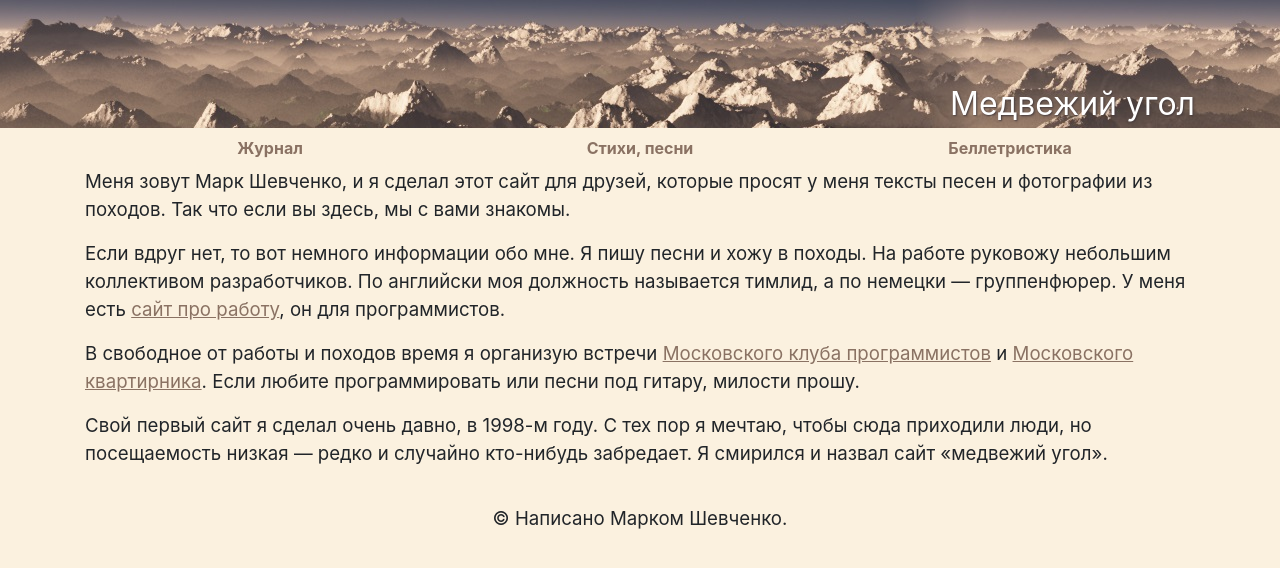
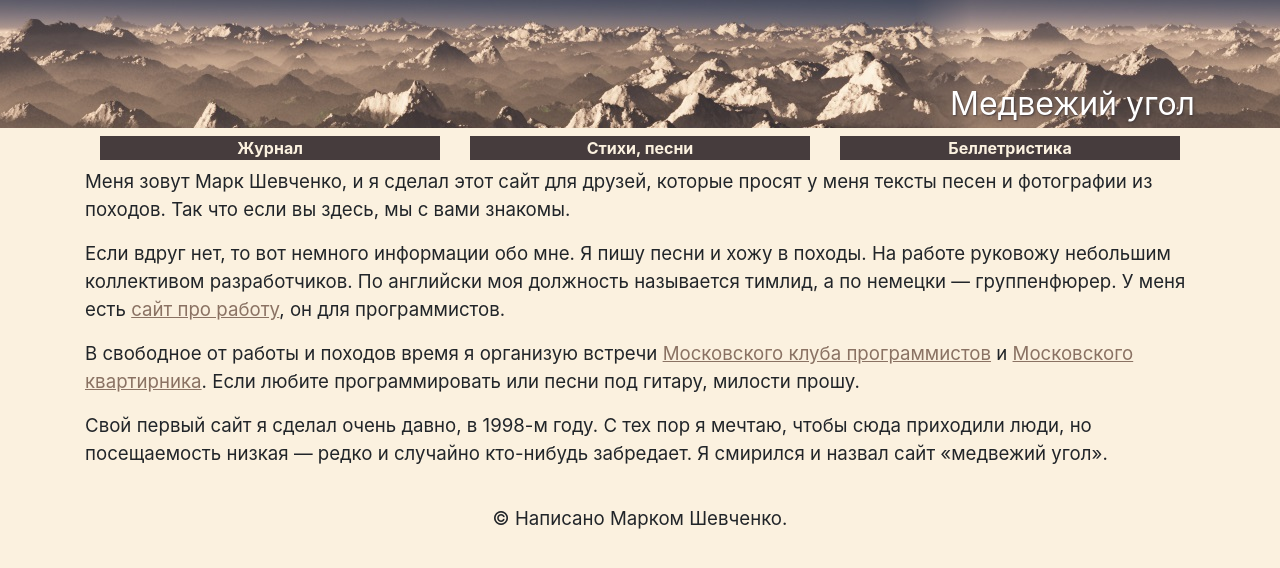
Before and after one commit to mark-shevchenko-name/mark-shevchenko-name.github.io, a Jekyll site: the page built from index.md, in a window 1280 px wide. Shown: the top 568 px of the page. Built offline with Jekyll 4.4.1, drawn with Linux system fonts in a browser that asks for light colours.

Commit message:
Поменял цвет навигации

```diff
--- a/css/main.css
+++ b/css/main.css
@@ -57,6 +57,8 @@ header > .container {
 
 .navigation-item > a,
 .navigation-item > a:hover {
+	color: #FBF1DF;
+	background-color: #463C3D;
 	font-size: 16px;
 	font-weight: bold;
 	display: block;
```
